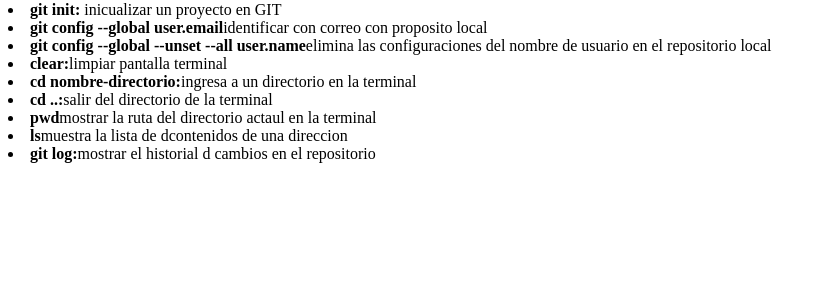
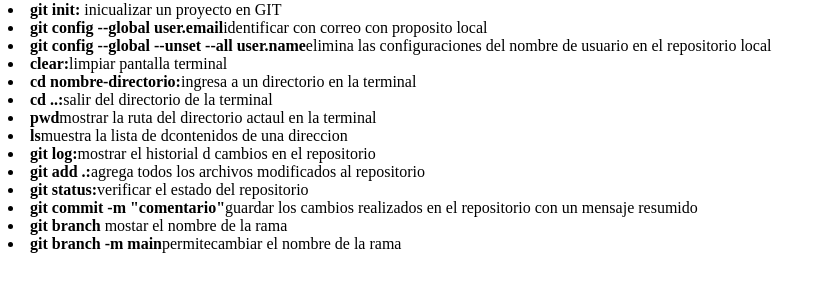
Before and after one commit to 3229065958/ADSO2502629, a plain HTML site: page index.html in a window 1280 px wide. Shown: the part 79-370 px from the top of the page, without its empty margins (0-826 px from the left). Drawn offline with Linux system fonts and the light colour scheme.

Commit message:
complementado comando en GIT en HTML

```diff
--- a/index.html
+++ b/index.html
@@ -18,5 +18,10 @@
         <LI><B>pwd</B>mostrar la ruta del directorio actaul en la terminal</LI>
         <li><b>ls</b>muestra la lista de dcontenidos de una direccion</li>
         <li><b>git log:</b>mostrar el historial d cambios en el repositorio</li>
+        <li><b>git add .:</b>agrega todos los archivos modificados al repositorio</li>
+        <li><b>git status:</b>verificar el estado del repositorio</li>
+        <li><b>git commit -m "comentario"</b>guardar los cambios realizados en el repositorio con un mensaje resumido</li>
+        <li><b>git branch</b> mostar el nombre de la rama </li>
+        <li><b>git branch -m main</b>permitecambiar el nombre de la rama</li>
 </body>
 </html>
```
